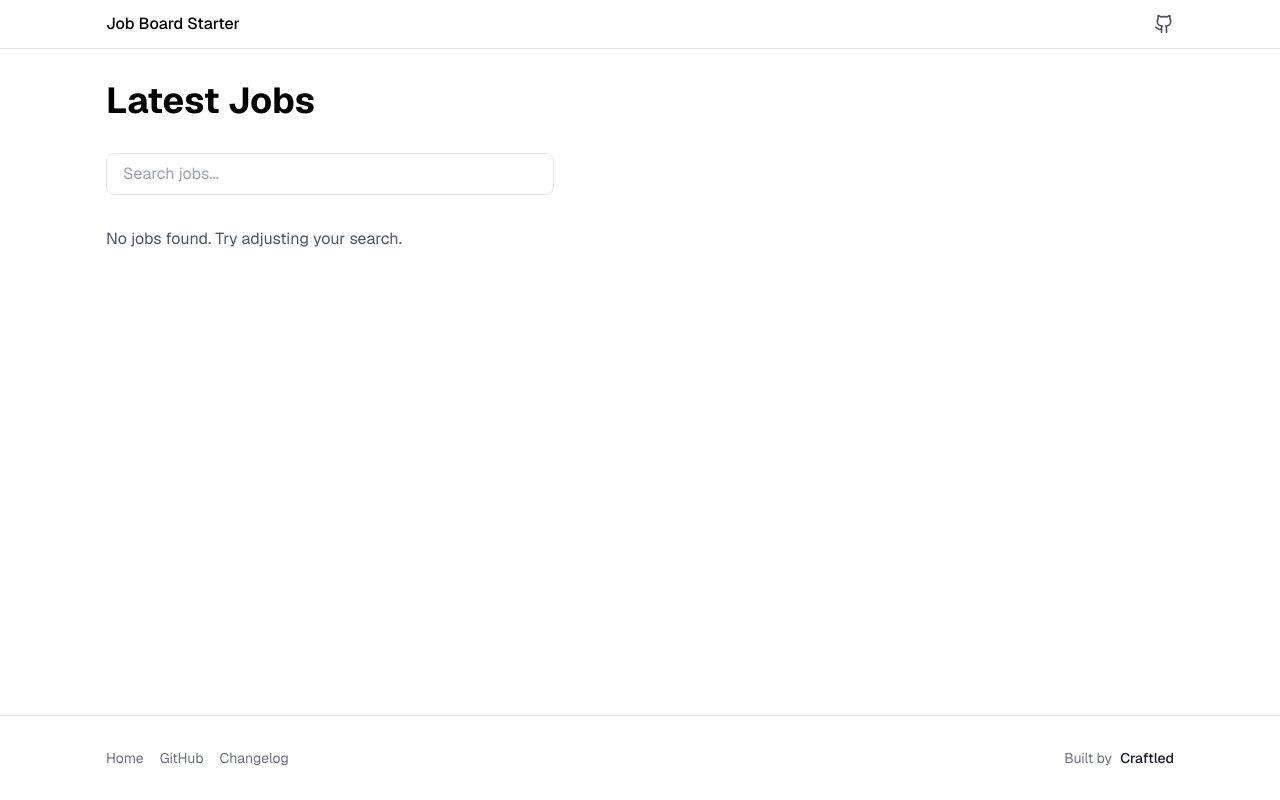
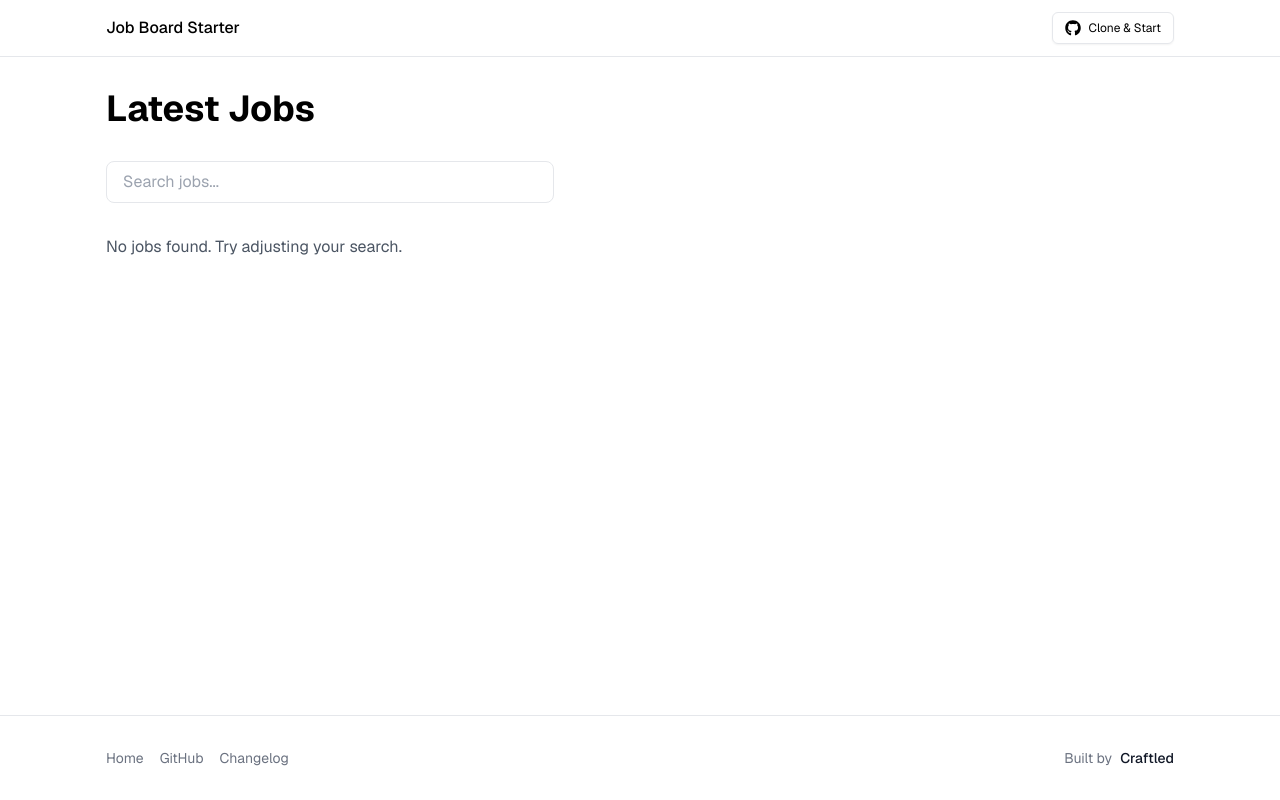
Before and after one commit to tomaslau/growthjobs, a Next.js app: page / in a window 1280 px wide. Built offline with nearby package versions, Linux system fonts and the light colour scheme.

Commit message:
Added clone now with GitHub icon

```diff
--- a/app/layout.tsx
+++ b/app/layout.tsx
@@ -3,7 +3,8 @@
 import { GeistSans } from "geist/font/sans";
 import { GeistMono } from "geist/font/mono";
 import Link from "next/link";
-import { Github } from "lucide-react";
+import { Button } from "@/components/ui/button";
+import { GitHubIcon } from "@/components/ui/icons";
 
 export const metadata: Metadata = {
   title: "Job Board Starter",
@@ -23,14 +24,21 @@
             <Link href="/" className="text-base font-medium">
               Job Board Starter
             </Link>
-            <Link
-              href="https://github.com/tomaslau/jobboardstarter"
-              target="_blank"
-              rel="noopener noreferrer"
-              className="text-gray-600 hover:text-gray-900 transition-colors"
+            <Button
+              asChild
+              variant="outline"
+              size="sm"
+              className="gap-2 font-normal"
             >
-              <Github size={20} />
-            </Link>
+              <Link
+                href="https://github.com/tomaslau/jobboardstarter"
+                target="_blank"
+                rel="noopener noreferrer"
+              >
+                <GitHubIcon className="h-4 w-4" />
+                Clone & Start
+              </Link>
+            </Button>
           </div>
         </nav>
         <main className="flex-1">{children}</main>
--- /dev/null
+++ b/components/ui/icons.tsx
@@ -0,0 +1,12 @@
+export function GitHubIcon({ className }: { className?: string }) {
+  return (
+    <svg
+      xmlns="http://www.w3.org/2000/svg"
+      viewBox="0 0 496 512"
+      className={className}
+      fill="currentColor"
+    >
+      <path d="M165.9 397.4c0 2-2.3 3.6-5.2 3.6-3.3 .3-5.6-1.3-5.6-3.6 0-2 2.3-3.6 5.2-3.6 3-.3 5.6 1.3 5.6 3.6zm-31.1-4.5c-.7 2 1.3 4.3 4.3 4.9 2.6 1 5.6 0 6.2-2s-1.3-4.3-4.3-5.2c-2.6-.7-5.5 .3-6.2 2.3zm44.2-1.7c-2.9 .7-4.9 2.6-4.6 4.9 .3 2 2.9 3.3 5.9 2.6 2.9-.7 4.9-2.6 4.6-4.6-.3-1.9-3-3.2-5.9-2.9zM244.8 8C106.1 8 0 113.3 0 252c0 110.9 69.8 205.8 169.5 239.2 12.8 2.3 17.3-5.6 17.3-12.1 0-6.2-.3-40.4-.3-61.4 0 0-70 15-84.7-29.8 0 0-11.4-29.1-27.8-36.6 0 0-22.9-15.7 1.6-15.4 0 0 24.9 2 38.6 25.8 21.9 38.6 58.6 27.5 72.9 20.9 2.3-16 8.8-27.1 16-33.7-55.9-6.2-112.3-14.3-112.3-110.5 0-27.5 7.6-41.3 23.6-58.9-2.6-6.5-11.1-33.3 2.6-67.9 20.9-6.5 69 27 69 27 20-5.6 41.5-8.5 62.8-8.5s42.8 2.9 62.8 8.5c0 0 48.1-33.6 69-27 13.7 34.7 5.2 61.4 2.6 67.9 16 17.7 25.8 31.5 25.8 58.9 0 96.5-58.9 104.2-114.8 110.5 9.2 7.9 17 22.9 17 46.4 0 33.7-.3 75.4-.3 83.6 0 6.5 4.6 14.4 17.3 12.1C428.2 457.8 496 362.9 496 252 496 113.3 383.5 8 244.8 8zM97.2 352.9c-1.3 1-1 3.3 .7 5.2 1.6 1.6 3.9 2.3 5.2 1 1.3-1 1-3.3-.7-5.2-1.6-1.6-3.9-2.3-5.2-1zm-10.8-8.1c-.7 1.3 .3 2.9 2.3 3.9 1.6 1 3.6 .7 4.3-.7 .7-1.3-.3-2.9-2.3-3.9-2-.6-3.6-.3-4.3 .7zm32.4 35.6c-1.6 1.3-1 4.3 1.3 6.2 2.3 2.3 5.2 2.6 6.5 1 1.3-1.3 .7-4.3-1.3-6.2-2.2-2.3-5.2-2.6-6.5-1zm-11.4-14.7c-1.6 1-1.6 3.6 0 5.9 1.6 2.3 4.3 3.3 5.6 2.3 1.6-1.3 1.6-3.9 0-6.2-1.4-2.3-4-3.3-5.6-2z" />
+    </svg>
+  );
+}
```
